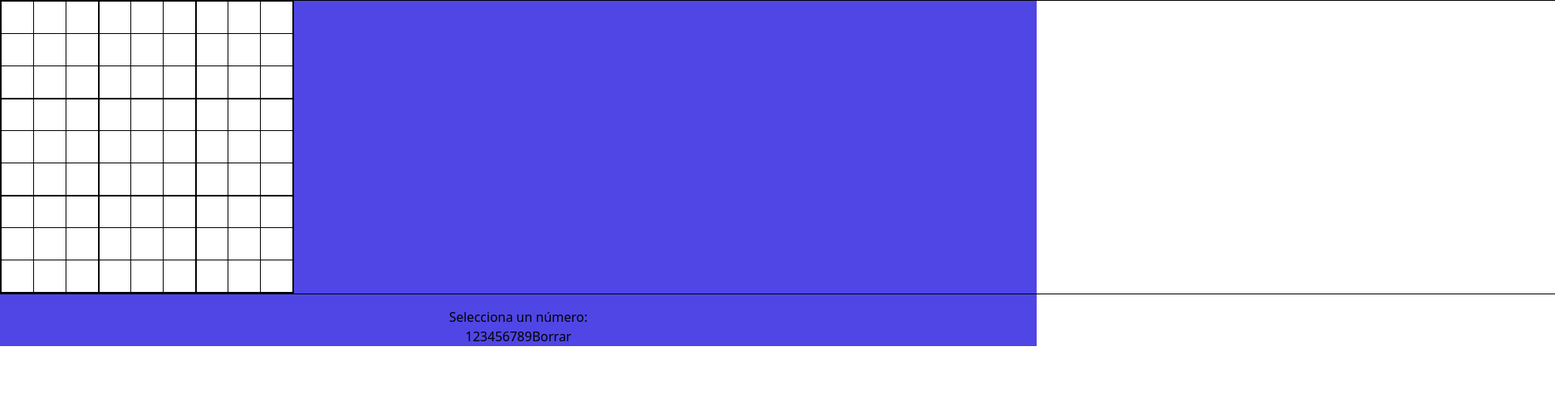
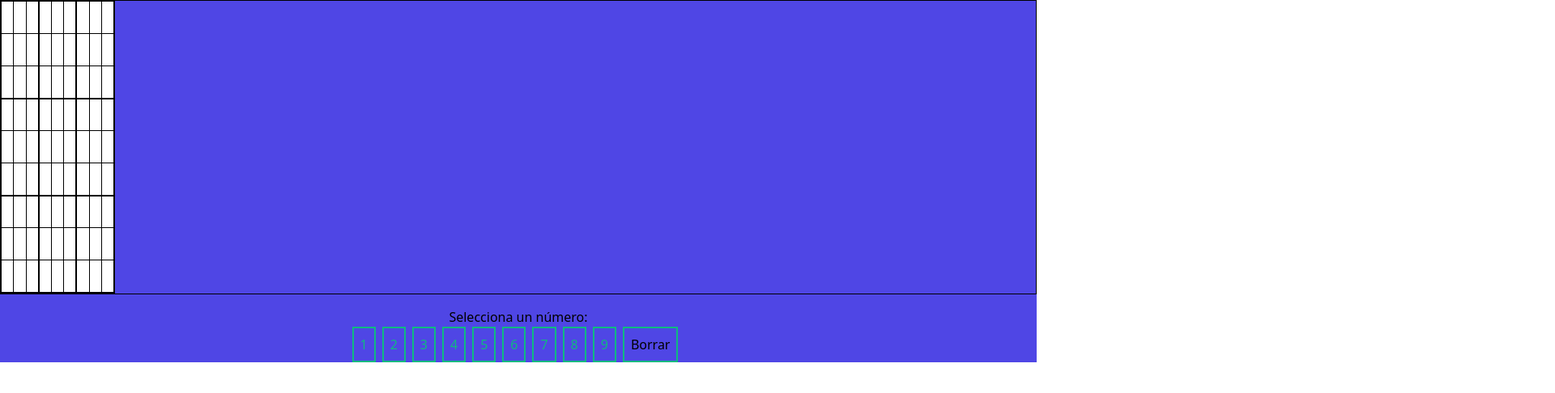
Before and after one commit to lisildg/sudoku, a Next.js app: page / in a window 1280 px wide. Shown: the top 486 px of the page at 81% size, 1920 px wide, since content can reach past the window. Built offline with nearby package versions, Linux system fonts and the light colour scheme.

Commit message:
some changes

```diff
--- a/pages/index.js
+++ b/pages/index.js
@@ -121,7 +121,7 @@ function solveSudoku(row, col) {
 
   return (
     <div className=" bg-indigo-600">
-    <section className="text-center flex-center ">
+    <section className="text-center flex flex-center ">
       <table className="sudoku-grid  border-collapse border border-black m-auto">
         <tbody className="text-center  bg-indigo-400">
           {sudokuGrid.map((row, rowIndex) => (
@@ -156,7 +156,7 @@ function solveSudoku(row, col) {
         {Array.from({ length: N }, (_, i) => (
           <button
             key={i}
-            className="btn-number"
+            className="mr-2 border-solid border-2 border-emerald-500 p-2 text-emerald-500"
             onClick={() => setSelectedNumber(i + 1)}
           >
             {i + 1}
@@ -165,7 +165,7 @@ function solveSudoku(row, col) {
         {/* Agregar un botón para borrar */}
         <button
           key={0}
-          className="btn-number"
+          className="mr-2 border-solid border-2 border-emerald-500 p-2"
           onClick={() => setSelectedNumber(0)}
         >
           Borrar
```
